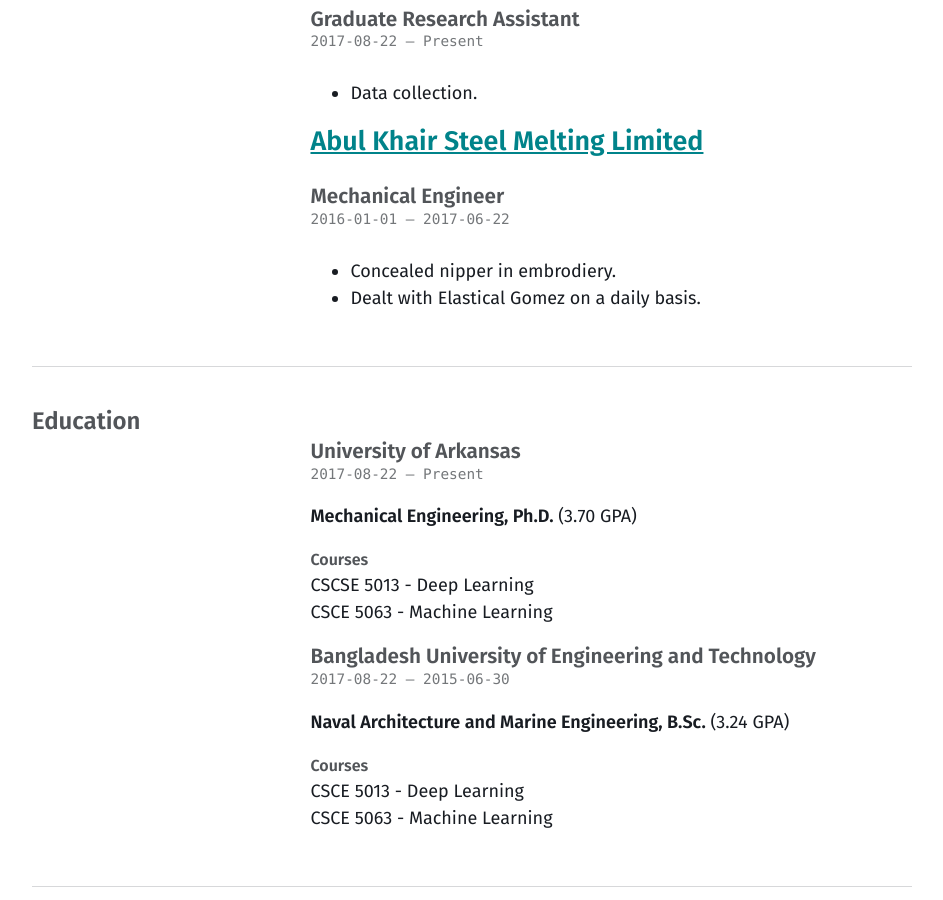
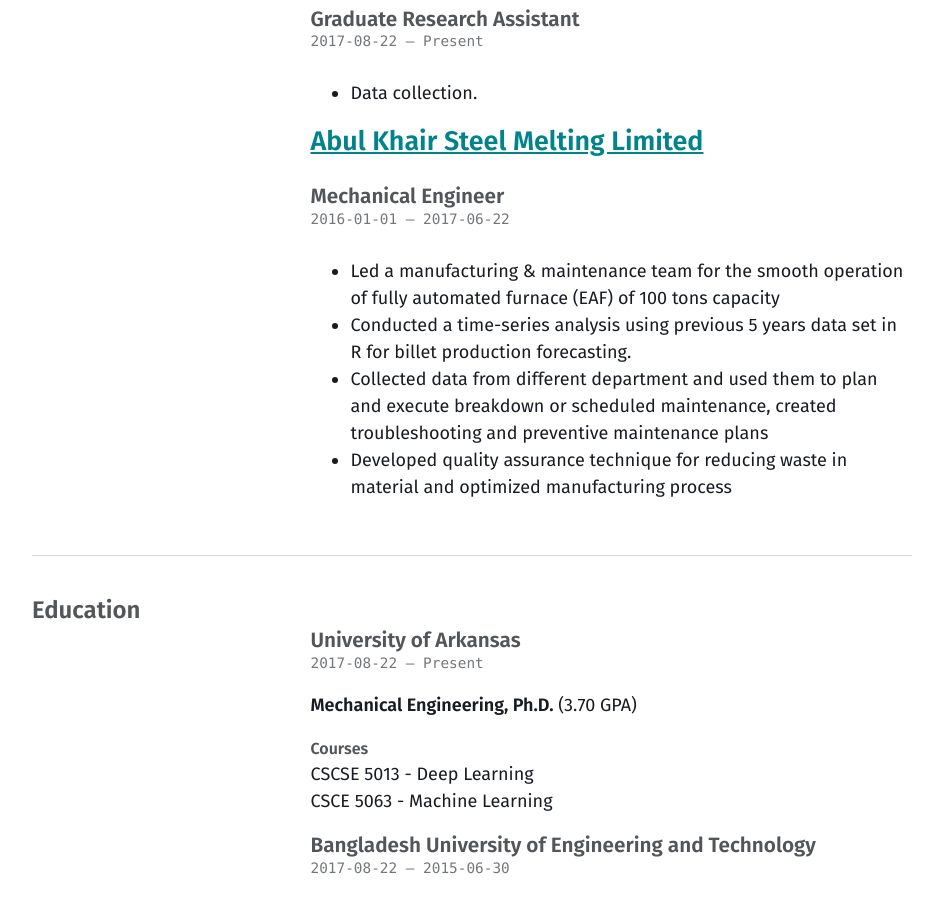
Before and after one commit to HafizSunny/HafizSunny09.github.io, a Jekyll site: the page built from cv.md, in a window 1280 px wide and 900 px high, scrolled down 931 px. Shown: the whole window, without its empty margins (40-983 px from the left). Built offline with Jekyll 4.4.1, drawn with Linux system fonts in a browser that asks for light colours.

Commit message:
Update cv.json

```diff
--- a/_data/cv.json
+++ b/_data/cv.json
@@ -37,13 +37,15 @@
     {
       "company": "Abul Khair Steel Melting Limited",
       "position": "Mechanical Engineer",
-      "website": "https://thewh.ip",
+      "website": "http://abulkhairsteel.com/",
       "startDate": "2016-01-01",
       "endDate": "2017-06-22",
       "summary": "",
       "highlights": [
-        "Concealed nipper in embrodiery.",
-        "Dealt with Elastical Gomez on a daily basis."
+        "Led a manufacturing & maintenance team for the smooth operation of fully automated furnace (EAF) of 100 tons capacity",
+        "Conducted a time-series analysis using previous 5 years data set in R for billet production forecasting.",
+        "Collected data from different department and used them to plan and execute breakdown or scheduled maintenance, created troubleshooting and preventive maintenance plans",
+        "Developed quality assurance technique for reducing waste in material and optimized manufacturing process"
       ]
     }
   ],
```
